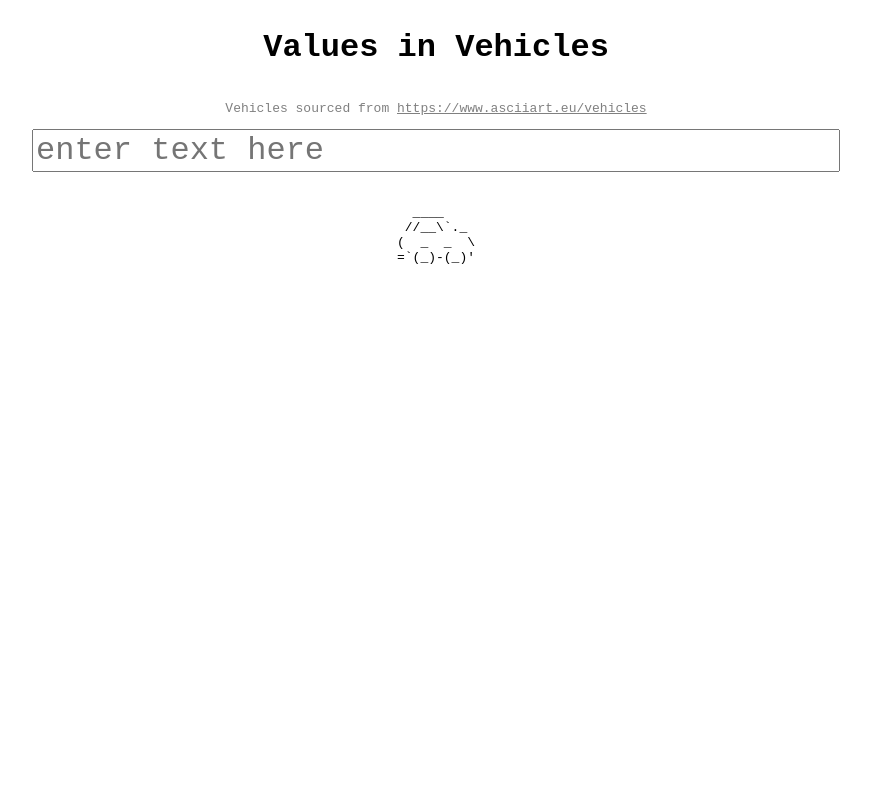
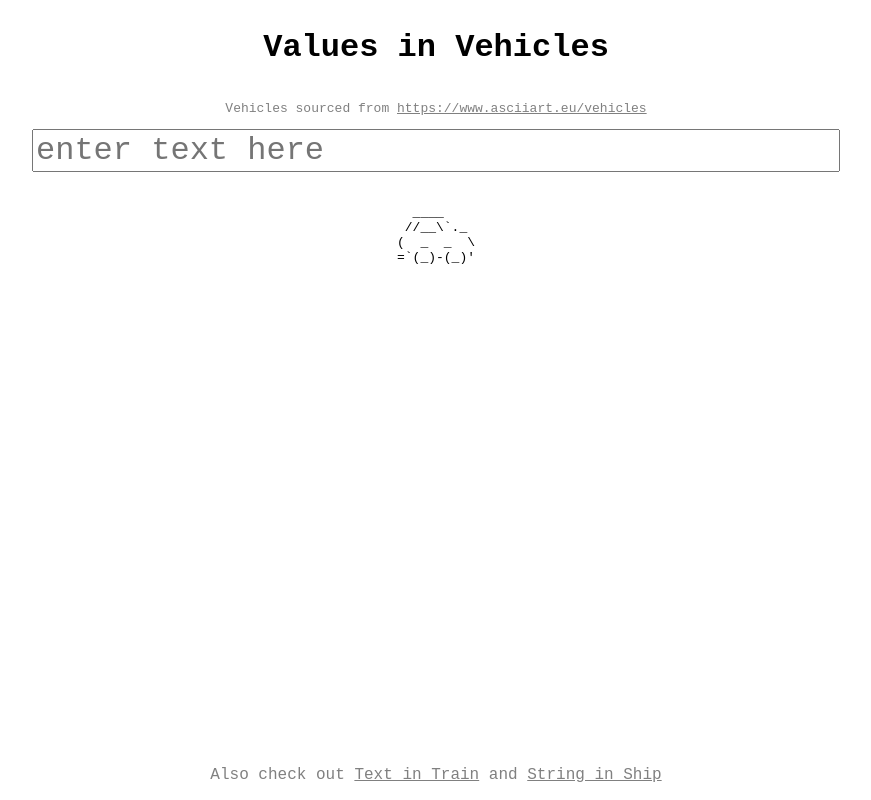
Before and after one commit to sorascode/values-in-vehicles, a React (Create React App) app: page / in a window 1280 px wide. Shown: the whole page, without its empty margins (204-1075 px from the left). Built offline with nearby package versions, Linux system fonts and the light colour scheme.

Commit message:
feat: footer

```diff
--- a/src/App.js
+++ b/src/App.js
@@ -17,8 +17,10 @@ class App extends Component {
       <div>
         <h1>Values in Vehicles</h1>
         <p>
-          {'Vehicles sourced from '}
-          <a href="https://www.asciiart.eu/vehicles">https://www.asciiart.eu/vehicles</a>
+          Vehicles sourced from{' '}
+          <a href="https://www.asciiart.eu/vehicles" target="_blank" rel="noopener noreferrer">
+            https://www.asciiart.eu/vehicles
+          </a>
         </p>
         <input type="text" placeholder="enter text here" onChange={this.textChange} />
         <VehicleRenderer text={this.state.text} />
--- a/src/index.js
+++ b/src/index.js
@@ -7,6 +7,16 @@ import reportWebVitals from './reportWebVitals';
 ReactDOM.render(
   <React.StrictMode>
     <App />
+    <footer>
+      Also check out{' '}
+      <a href="https://text-in-train.vercel.app/" target="_blank" rel="noopener noreferrer">
+        Text in Train
+      </a>{' '}
+      and{' '}
+      <a href="https://string-in-ships.vercel.app/" target="_blank" rel="noopener noreferrer">
+        String in Ship
+      </a>
+    </footer>
   </React.StrictMode>,
   document.getElementById('root')
 );
--- a/src/index.scss
+++ b/src/index.scss
@@ -6,3 +6,11 @@ body {
   display: block;
   margin: 8px;
 }
+
+footer {
+  position: fixed;
+  bottom: 0;
+  padding: 16px;
+  font-size: 16px;
+  color: grey;
+}
```
